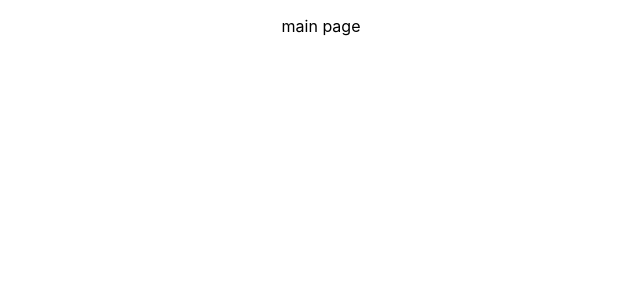
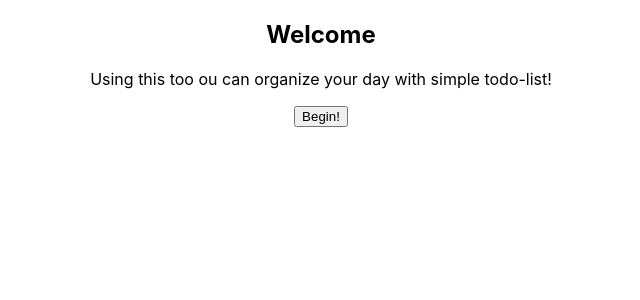
Before and after one commit to q-13t/to-do-list, a React (Create React App) app: page / in a window 1280 px wide. Shown: the top 300 px of the page, without its empty margins (319-959 px from the left). Built offline with nearby package versions, Linux system fonts and the light colour scheme; the HTML template or start-up script is replaced by a standard one.

Commit message:
IMP: HomePage [WIP]

```diff
--- a/src/App.js
+++ b/src/App.js
@@ -1,13 +1,14 @@
 import './App.css';
 import { BrowserRouter as Router, Route, Routes } from 'react-router-dom'
 import NotFound from './NotFound';
+import HomePage from './HomePage';
 
 function App() {
     return (
         <Router>
             <div className="App">
                 <Routes>
-                    <Route path='/' element={<p>main page</p>}></Route>// TODO: Implement main page
+                    <Route path='/' element={<HomePage />}></Route>
                     <Route exact path='/login' element={<p>login page</p>}></Route>// TODO: Implement login page
                     <Route path='*' element={<NotFound />}></Route>
                 </Routes>
--- /dev/null
+++ b/src/HomePage.js
@@ -0,0 +1,20 @@
+import { useNavigate } from 'react-router-dom';
+// REMEMBER: Add Styling to the page
+const HomePage = () => {
+    let navigate = useNavigate();
+
+
+    let handleStart = () => {
+        navigate('/login');
+    }
+
+    return (
+        <div className="home-page">
+            <h2>Welcome</h2>
+            <p>Using this too ou can organize your day with simple todo-list!</p>
+            <button onClick={() => handleStart()}>Begin!</button>
+        </div>
+    );
+}
+
+export default HomePage;
--- a/src/NotFound.js
+++ b/src/NotFound.js
@@ -1,5 +1,6 @@
 import { useNavigate } from 'react-router-dom';
 
+// REMEMBER: Add Styling to the page {@link Add}
 const NotFound = () => {
     let navigate = useNavigate();
 
```
